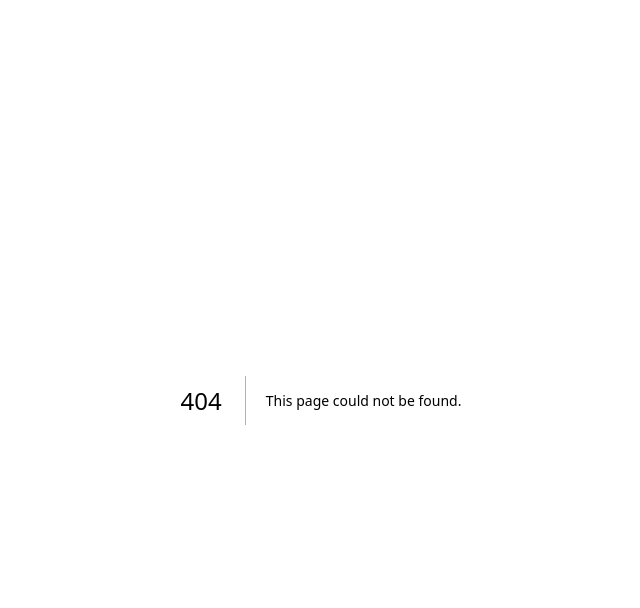
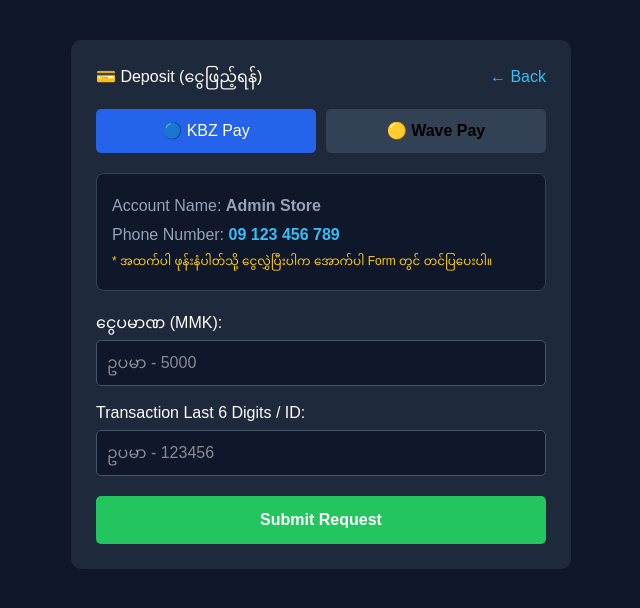
Before and after one commit to aungaungaug15-crypto/Aung124, a Next.js app: page /deposit in a window 1280 px wide. Before the commit this address had no page. Shown: the top 608 px of the page, without its empty margins (319-959 px from the left). Built offline with nearby package versions, Linux system fonts and the light colour scheme.

Commit message:
Add Deposit page and link in Dashboard

```diff
--- a/app/dashboard/page.js
+++ b/app/dashboard/page.js
@@ -1,6 +1,7 @@
 "use client";
 import { useEffect, useState } from "react";
 import { createClient } from "@supabase/supabase-js";
+import Link from "next/link";
 
 const supabase = createClient(
   process.env.NEXT_PUBLIC_SUPABASE_URL,
@@ -34,7 +35,6 @@
       alert("ကျေးဇူးပြု၍ Service တစ်ခု ရွေးချယ်ပါ!");
       return;
     }
-    // နမူနာ ဖုန်းနံပါတ် (+959...)
     setOtpNumber("+95 9 7912 34567");
     setReceivedOtp("Waiting for SMS...");
   };
@@ -44,11 +44,14 @@
       {/* Header Bar */}
       <div style={{ display: "flex", justifyContent: "space-between", alignItems: "center", borderBottom: "1px solid #334155", paddingBottom: "15px" }}>
         <h2>📱 Myanmar OTP Store</h2>
-        <div style={{ display: "flex", alignItems: "center", gap: "15px" }}>
+        <div style={{ display: "flex", alignItems: "center", gap: "10px" }}>
           <span style={{ backgroundColor: "#1e293b", padding: "8px 15px", borderRadius: "20px", border: "1px solid #3b82f6" }}>
             💰 Balance: <b>${balance.toFixed(2)}</b>
           </span>
-          <button onClick={handleLogout} style={{ backgroundColor: "#ef4444", color: "white", border: "none", padding: "8px 15px", borderRadius: "5px", cursor: "pointer" }}>
+          <Link href="/deposit" style={{ backgroundColor: "#22c55e", color: "white", padding: "8px 12px", borderRadius: "5px", textDecoration: "none", fontWeight: "bold" }}>
+            + Deposit
+          </Link>
+          <button onClick={handleLogout} style={{ backgroundColor: "#ef4444", color: "white", border: "none", padding: "8px 12px", borderRadius: "5px", cursor: "pointer" }}>
             Logout
           </button>
         </div>
--- /dev/null
+++ b/app/deposit/page.js
@@ -0,0 +1,91 @@
+"use client";
+import { useState } from "react";
+import Link from "next/link";
+
+export default function Deposit() {
+  const [method, setMethod] = useState("kpay");
+  const [amount, setAmount] = useState("");
+  const [transId, setTransId] = useState("");
+  const [message, setMessage] = useState("");
+
+  const handleSubmit = (e) => {
+    e.preventDefault();
+    if (!amount || !transId) {
+      alert("ကျေးဇူးပြု၍ ပမာဏနှင့် Transaction ID ကို ဖြည့်ပေးပါ!");
+      return;
+    }
+    setMessage("ငွေဖြည့်တောင်းဆိုမှု အောင်မြင်ပါသည်။ Admin အတည်ပြုပေးသည်အထိ ခဏစောင့်ဆိုင်းပေးပါ။");
+  };
+
+  return (
+    <div style={{ backgroundColor: "#0f172a", minHeight: "100vh", color: "white", fontFamily: "sans-serif", padding: "20px" }}>
+      <div style={{ maxWidth: "500px", margin: "20px auto", backgroundColor: "#1e293b", padding: "25px", borderRadius: "10px" }}>
+
+        <div style={{ display: "flex", justifyContent: "space-between", alignItems: "center", marginBottom: "20px" }}>
+          <h2>💳 Deposit (ငွေဖြည့်ရန်)</h2>
+          <Link href="/dashboard" style={{ color: "#38bdf8", textDecoration: "none" }}>
+            ← Back
+          </Link>
+        </div>
+
+        {/* Payment Method Selection */}
+        <div style={{ display: "flex", gap: "10px", marginBottom: "20px" }}>
+          <button
+            onClick={() => setMethod("kpay")}
+            style={{ flex: 1, padding: "10px", backgroundColor: method === "kpay" ? "#2563eb" : "#334155", color: "white", border: "none", borderRadius: "5px", cursor: "pointer" }}
+          >
+            🔵 KBZ Pay
+          </button>
+          <button
+            onClick={() => setMethod("wavepay")}
+            style={{ flex: 1, padding: "10px", backgroundColor: method === "wavepay" ? "#eab308" : "#334155", color: "black", fontWeight: "bold", border: "none", borderRadius: "5px", cursor: "pointer" }}
+          >
+            🟡 Wave Pay
+          </button>
+        </div>
+
+        {/* Account Info Details */}
+        <div style={{ padding: "15px", backgroundColor: "#0f172a", borderRadius: "8px", marginBottom: "20px", border: "1px solid #334155" }}>
+          <p style={{ margin: "5px 0", color: "#94a3b8" }}>Account Name: <b>Admin Store</b></p>
+          <p style={{ margin: "5px 0", color: "#94a3b8" }}>Phone Number: <b style={{ color: "#38bdf8" }}>09 123 456 789</b></p>
+          <p style={{ margin: "5px 0", fontSize: "12px", color: "#facc15" }}>* အထက်ပါ ဖုန်းနံပါတ်သို့ ငွေလွှဲပြီးပါက အောက်ပါ Form တွင် တင်ပြပေးပါ။</p>
+        </div>
+
+        {/* Deposit Form */}
+        <form onSubmit={handleSubmit}>
+          <label style={{ display: "block", marginBottom: "5px" }}>ငွေပမာဏ (MMK):</label>
+          <input
+            type="number"
+            placeholder="ဥပမာ - 5000"
+            value={amount}
+            onChange={(e) => setAmount(e.target.value)}
+            style={{ width: "100%", padding: "10px", borderRadius: "5px", border: "1px solid #475569", backgroundColor: "#0f172a", color: "white", marginBottom: "15px", boxSizing: "border-box" }}
+          />
+
+          <label style={{ display: "block", marginBottom: "5px" }}>Transaction Last 6 Digits / ID:</label>
+          <input
+            type="text"
+            placeholder="ဥပမာ - 123456"
+            value={transId}
+            onChange={(e) => setTransId(e.target.value)}
+            style={{ width: "100%", padding: "10px", borderRadius: "5px", border: "1px solid #475569", backgroundColor: "#0f172a", color: "white", marginBottom: "20px", boxSizing: "border-box" }}
+          />
+
+          <button
+            type="submit"
+            style={{ width: "100%", padding: "12px", backgroundColor: "#22c55e", color: "white", fontWeight: "bold", border: "none", borderRadius: "5px", cursor: "pointer" }}
+          >
+            Submit Request
+          </button>
+        </form>
+
+        {message && (
+          <div style={{ marginTop: "20px", padding: "10px", backgroundColor: "#065f46", color: "#34d399", borderRadius: "5px", textAlign: "center" }}>
+            {message}
+          </div>
+        )}
+
+      </div>
+    </div>
+  );
+}
```
